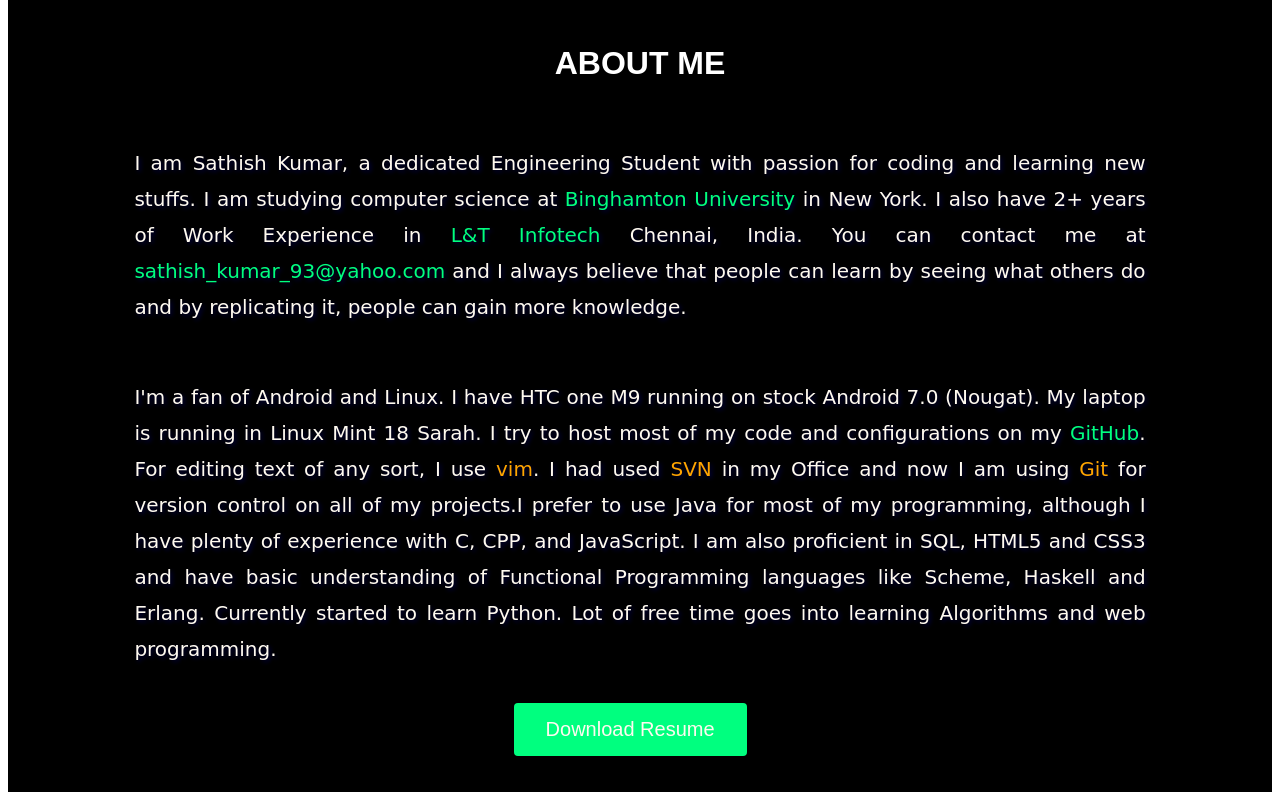
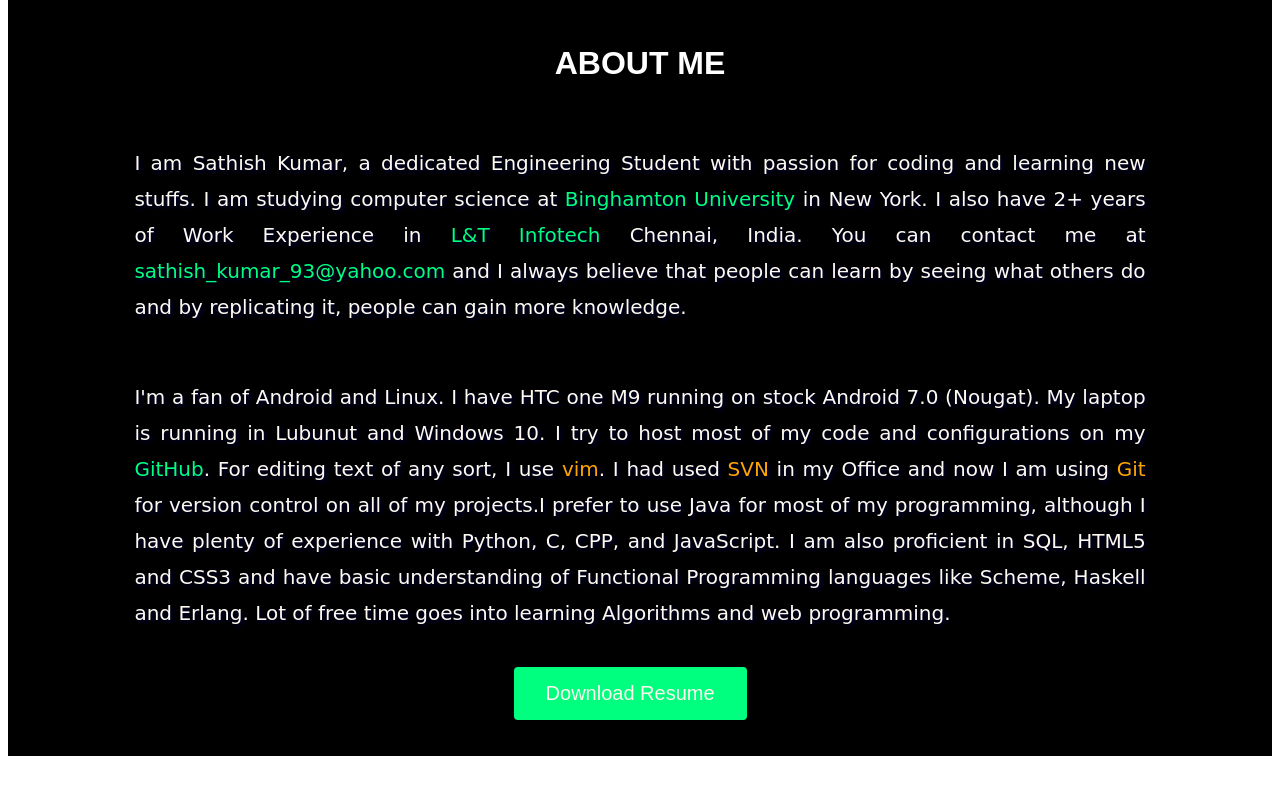
Before and after one commit to sathish1993/website, a plain HTML site: page index.html in a window 1280 px wide. Shown: the part 680-1480 px from the top of the page. After the commit the page ends 1444 px from the top, so only its background shows below. Drawn offline with Linux system fonts and the light colour scheme.

Commit message:
Updated description

```diff
--- a/index.html
+++ b/index.html
@@ -38,11 +38,11 @@
         can learn by seeing what others do and by replicating it, people can gain more knowledge.
       </p><br><br><br>
       <p>
-        I'm a fan of Android and Linux. I have HTC one M9 running on stock Android 7.0 (Nougat). My laptop is running in Linux Mint 18 Sarah. I try to host most of my code
+        I'm a fan of Android and Linux. I have HTC one M9 running on stock Android 7.0 (Nougat). My laptop is running in Lubunut and Windows 10. I try to host most of my code
         and configurations on my <a href="https://github.com/sathish1993/">GitHub</a>. For editing text of any sort, I use <span>vim</span>. I had used <span>SVN</span> in my Office and now I am using <span>Git</span>
-        for version control on all of my projects.I prefer to use Java for most of my programming, although I have plenty of experience with C, CPP, and JavaScript. I am also
-        proficient in SQL, HTML5 and CSS3 and have basic understanding of Functional Programming languages like Scheme, Haskell and Erlang. Currently started to learn Python.
-        Lot of free time goes into learning Algorithms and web programming.
+        for version control on all of my projects.I prefer to use Java for most of my programming, although I have plenty of experience with Python, C, CPP, and JavaScript. I am also
+        proficient in SQL, HTML5 and CSS3 and have basic understanding of Functional Programming languages like Scheme, Haskell and Erlang.
+	Lot of free time goes into learning Algorithms and web programming.
       </p><br><br>
 
     <div id="resume">
```
